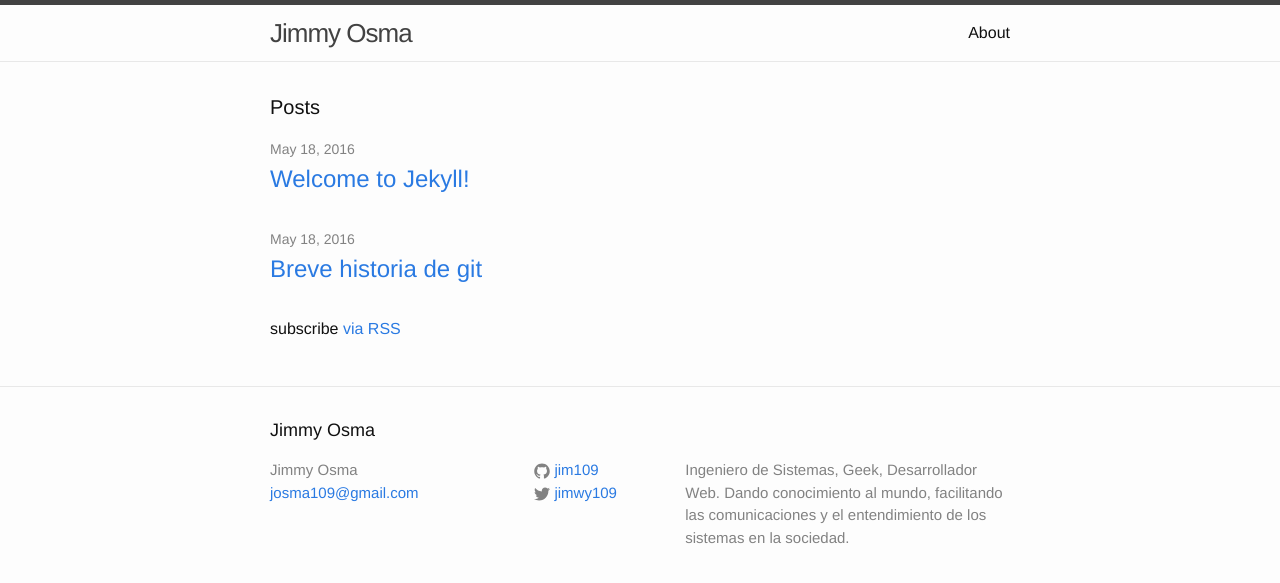
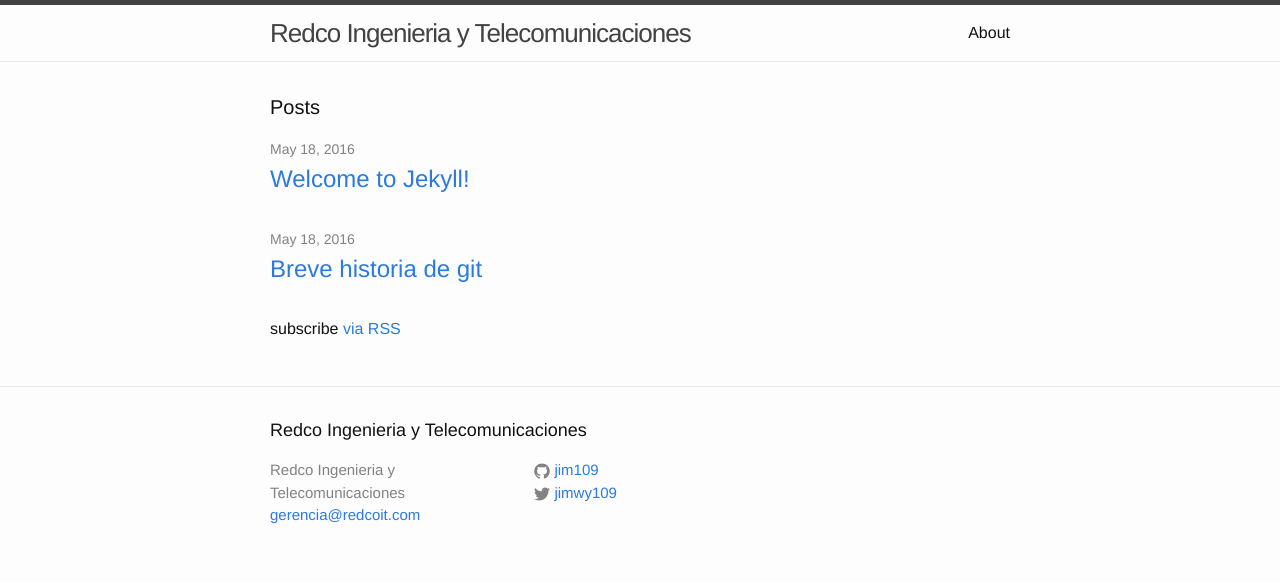
Before and after one commit to jim109/jim109.github.io, a Jekyll site: the page built from index.html, in a window 1280 px wide. Shown: the top 583 px of the page. Built offline with Jekyll 4.4.1, drawn with Linux system fonts in a browser that asks for light colours.

Commit message:
Actualizciondatos

```diff
--- a/_config.yml
+++ b/_config.yml
@@ -6,10 +6,10 @@
 # 'jekyll serve'. If you change this file, please restart the server process.
 
 # Site settings
-title: Jimmy Osma
-email: josma109@gmail.com
+title: Redco Ingenieria y Telecomunicaciones
+email: gerencia@redcoit.com
 description: > # this means to ignore newlines until "baseurl:"
-  Ingeniero de Sistemas, Geek, Desarrollador Web. Dando conocimiento al mundo, facilitando las comunicaciones y el entendimiento de los sistemas en la sociedad.
+
 baseurl: "" # the subpath of your site, e.g. /blog
 url: "http://www.redcoit.com" # the base hostname & protocol for your site
 twitter_username: jimwy109
```
